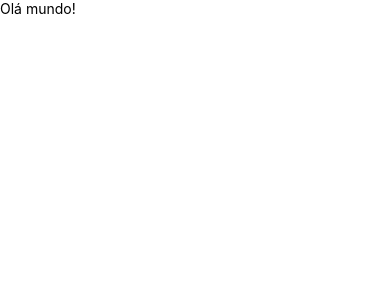
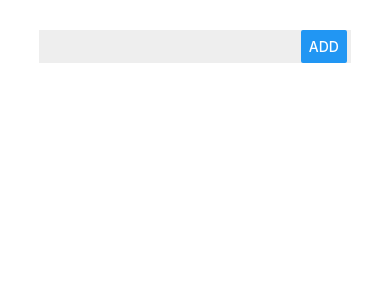
Before and after one commit to hqsander/foto-aqui, a React Native app: screen / in a window 390 px wide. Shown: the top 300 px of the page. Built offline with nearby package versions, Linux system fonts and the light colour scheme.

Commit message:
Criação de form para inclusão de local.

```diff
--- a/src/telas/TelaCompartilhaLocal/TelaCompartilhaLocal.js
+++ b/src/telas/TelaCompartilhaLocal/TelaCompartilhaLocal.js
@@ -1,19 +1,72 @@
 import React, { Component } from 'react';
-import { StyleSheet, View, Text } from 'react-native';
+import { StyleSheet, View, Text, TextInput, Button } from 'react-native';
 
 class TelaCompartilhaLocal extends Component {
+  state = {
+    descLocal: '',
+    locais: []
+  }
+
+  descLocalHandler = input => {
+    this.setState({
+      descLocal: input
+    });
+  }
+
+  addLocalHandler = () => {
+    if (this.state.descLocal.trim() === "") {
+      return;
+    }
+
+    this.setState( prevState => {
+      return {
+        locais: prevState.locais.concat(prevState.descLocal)
+      };
+    });
+  }
+
   render() {
+
+    const locais = this.state.locais.map( local => {
+      return (<Text>{local}</Text>);
+    });
+
     return (
-      <View style={styles.container}>
-        <Text>Olá mundo!</Text>
+      <View>
+          <View style = {styles.inputContainer}>
+            <View style = {styles.localContainer}>
+              <TextInput
+                value = {this.state.descLocal}
+                onChangeText = {this.descLocalHandler}
+              />
+            </View>
+            <View>
+              <Button
+                title = {'add'}
+                onPress = {this.addLocalHandler}
+              />
+            </View>
+          </View>
+        <View>
+          {locais}
+        </View>
       </View>
     );
   }
 }
 
 const styles = StyleSheet.create({
-  container: {
-    flex: 1
+  inputContainer: {
+    flexDirection: 'row',
+    justifyContent: 'space-around',
+    marginTop: 30,
+    marginLeft: 'auto',
+    marginRight: 'auto',
+    width: '80%',
+    backgroundColor: '#eee'
+  },
+  localContainer: {
+    width: '80%'
   }
 });
 
```
Also changed, not shown: 1 other file (tests, documents, lock files or other folders).
